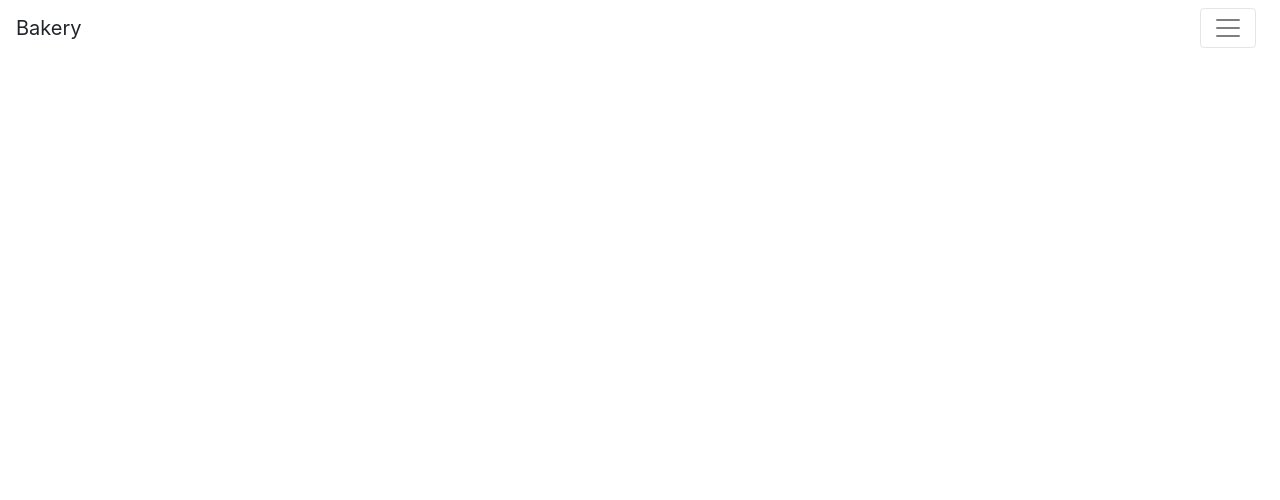
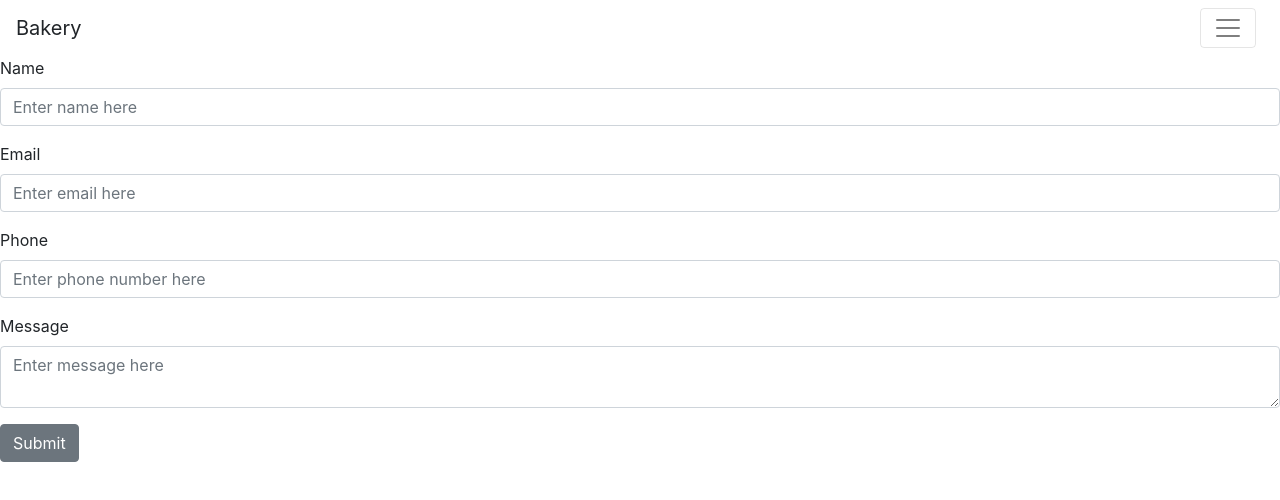
Before and after one commit to Benji-Burke/bakery-client, a React (Create React App) app: page /contact in a window 1280 px wide. Shown: the top 500 px of the page. Built offline with nearby package versions, Linux system fonts and the light colour scheme.

Commit message:
created basic form

```diff
--- a/src/App.js
+++ b/src/App.js
@@ -3,6 +3,7 @@ import './App.css';
 import { BrowserRouter as Router, Route, Link } from "react-router-dom";
 import Homepage from './components/Homepage';
 import { Collapse, Navbar, NavbarToggler, NavbarBrand, Nav, NavItem, NavLink } from 'reactstrap';
+import Form from './components/Form'
 
 class App extends Component {
     constructor(props) {
@@ -51,6 +52,9 @@ class App extends Component {
                         <Route path="/" exact render={props => (
                             <Homepage/>
                         )}/>
+                        <Route path="/contact" exact render={props => (
+                            <Form/>
+                        )}/>
                     </body>
                 </Router>
             </div>
--- /dev/null
+++ b/src/components/Form.js
@@ -0,0 +1,42 @@
+import React, {Component} from 'react';
+import { BrowserRouter as Router, Route, Link } from "react-router-dom";
+import { Button, Form, FormGroup, Label, Input, FormText } from 'reactstrap'
+
+class ContactForm extends Component {
+    constructor(props) {
+    super(props)
+    this.state={
+        picturesSlider: [],
+        pictures: []
+    }
+    }
+
+    render() {
+        return(
+            <div>
+                <Form>
+                    <FormGroup>
+                        <Label for="name">Name</Label>
+                        <Input type="text" name="name" id="name" placeholder="Enter name here" required></Input>
+                    </FormGroup>
+                    <FormGroup>
+                        <Label for="email">Email</Label>
+                        <Input type="email" id="email" placeholder="Enter email here" required></Input>
+                    </FormGroup>
+                    <FormGroup>
+                        <Label for="phone">Phone</Label>
+                        <Input type="tel" id="phone" placeholder="Enter phone number here" required></Input>
+                    </FormGroup>
+                    <FormGroup>
+                        <Label for="text">Message</Label>
+                        <Input type="textarea" id="text" placeholder="Enter message here" required></Input>
+                    </FormGroup>
+                    <Button>Submit</Button>
+                </Form>
+            </div>
+
+        )
+    }
+}
+
+export default ContactForm;
```
